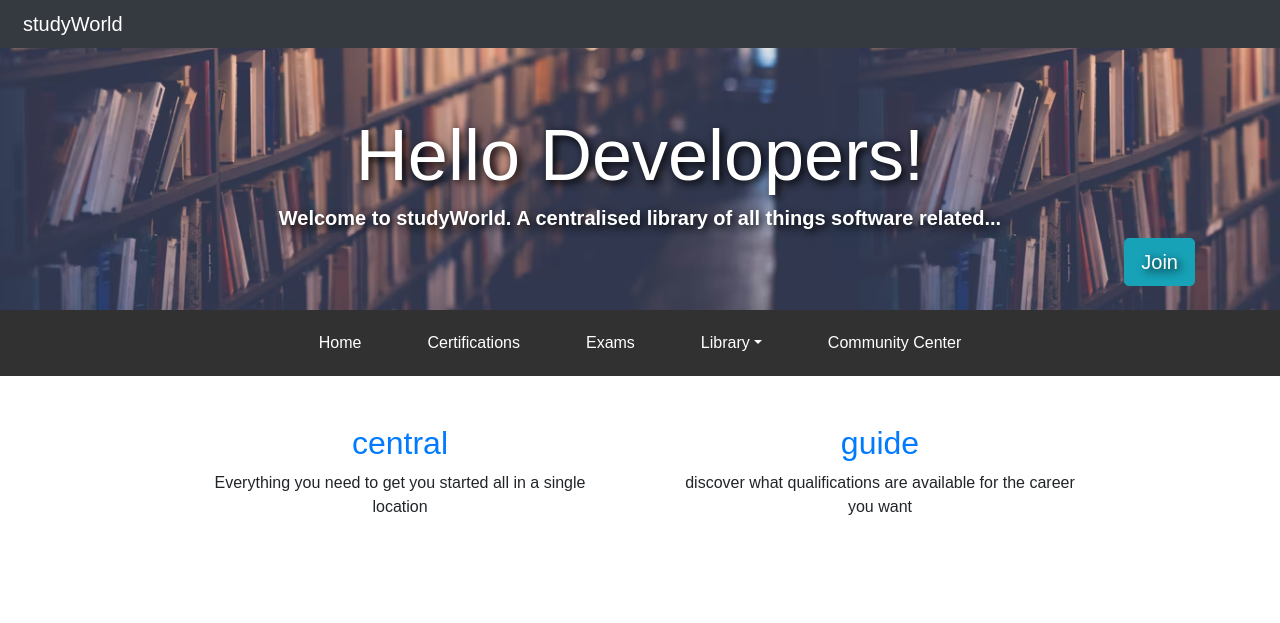
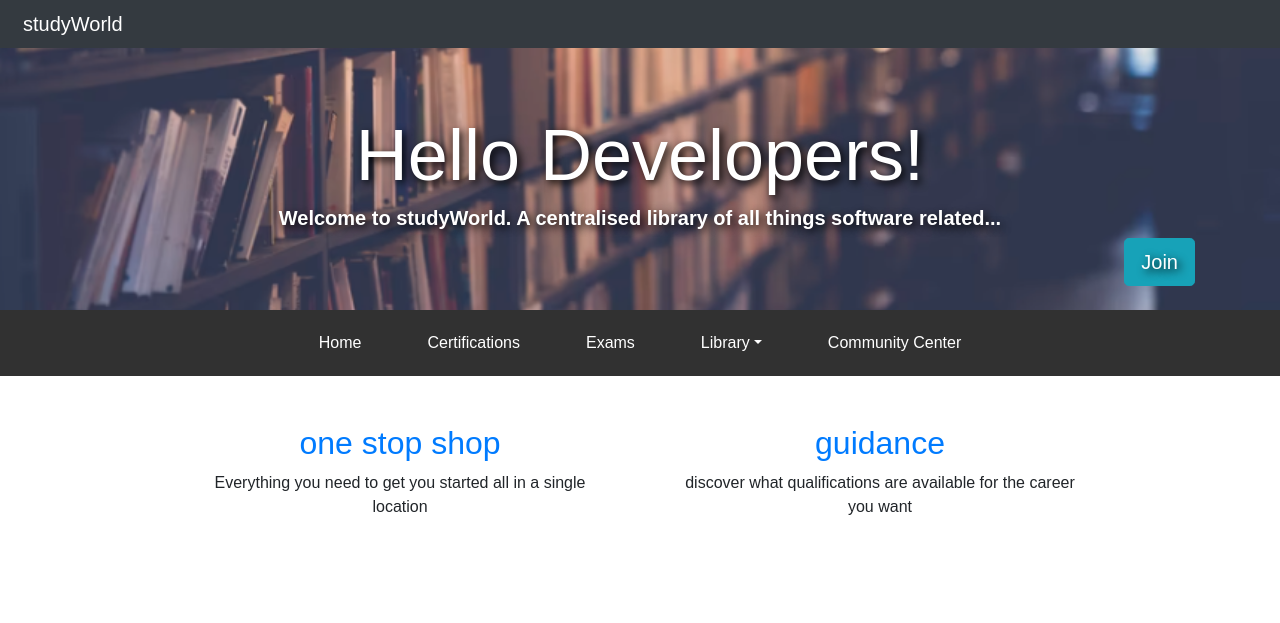
Before and after one commit to nandabritto/MSP-4, a Django app: page / in a window 1280 px wide. Shown: the top 623 px of the page. Run offline with Django 3.2, Linux system fonts and the light colour scheme; some libraries are stand-ins or nearby versions.

Commit message:
update jumbotron with image placeholders

```diff
--- a/static/css/style.css
+++ b/static/css/style.css
@@ -22,6 +22,7 @@
   text-shadow: 3px 3px 8px #000000;
   margin-bottom: 0 !important; /* added important to over-ride the bootstap default */
   background: black;
+  background-size: cover;
 }
 
 /* Styling required for the media page within the resources section */
--- a/templates/index.html
+++ b/templates/index.html
@@ -36,7 +36,7 @@
                             <div class="p-3 text-center">
                                 <!-- First/Left Highlight -->
                                 <h2 class="text-gradient text-primary">
-                                    <span id="highlight1">central</span>
+                                    <span id="highlight1">one stop shop</span>
                                 </h2>
                                 <!-- <h5 class="mt-3">Providers</h5> -->
                                 <p class="text-sm">Everything you need to get you started all in a single location</p>
@@ -46,7 +46,7 @@
                             <div class="p-3 text-center">
                                 <!-- Second/Middle Highlight -->
                                 <h2 class="text-gradient text-primary">
-                                    <span id="highlight1">guide</span>
+                                    <span id="highlight1">guidance</span>
                                 </h2>
                                 <!-- <h5 class="mt-3">books</h5> -->
                                 <p class="text-sm">discover what qualifications are available for the career you want</p>
--- a/templates/resources/frameworks.html
+++ b/templates/resources/frameworks.html
@@ -15,7 +15,7 @@
 
 <!-- Unique jumbotron for this page
     (page specific text and background image) -->
-<div class="jumbotron jumbotron-fluid" id="jumbotron-frameworks">
+<div class="jumbotron jumbotron-fluid" id="jumbotron-frameworks" style="background-image: url('../static/images/jumbotron/');">
     <div class="container">
         <h1 class="display-4 text-center">
             <strong>Frameworks !</strong>
--- a/templates/resources/ide.html
+++ b/templates/resources/ide.html
@@ -14,7 +14,7 @@
 
 <!-- Unique jumbotron for this page
     (page specific text and background image) -->
-<div class="jumbotron jumbotron-fluid" id="jumbotron-ide">
+<div class="jumbotron jumbotron-fluid" id="jumbotron-ide" style="background-image: url('../static/images/jumbotron/');">
     <div class="container">
         <h1 class="display-4 text-center">
             <strong>Intergrated Development Environments !</strong>
```
